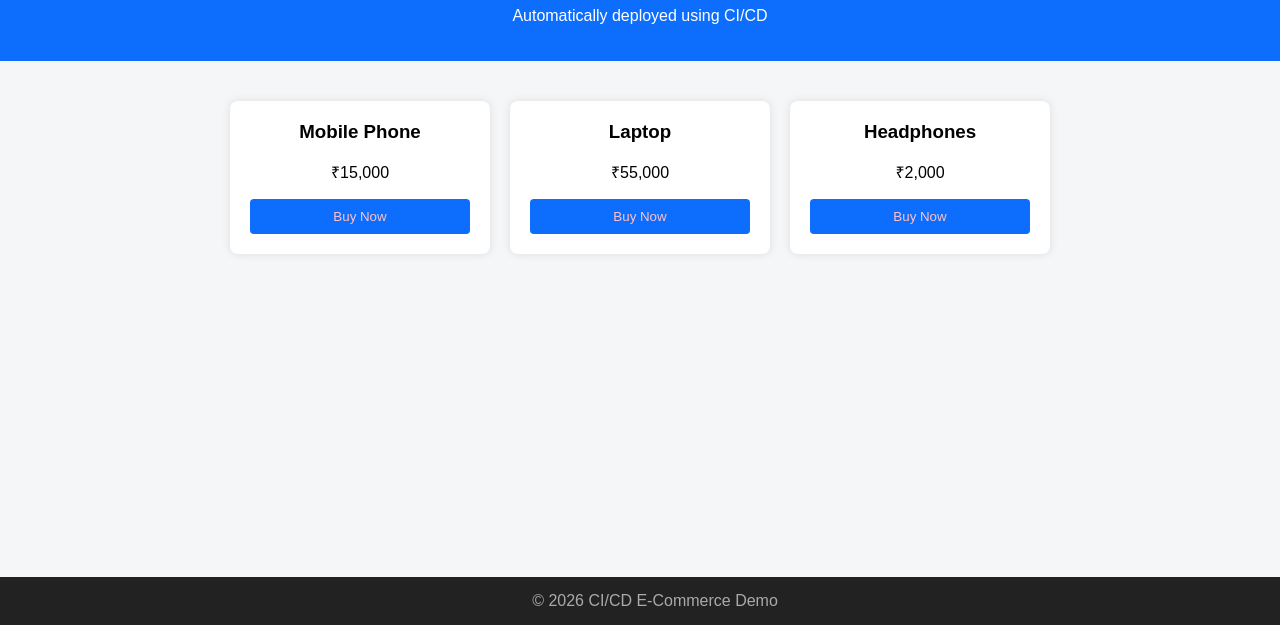
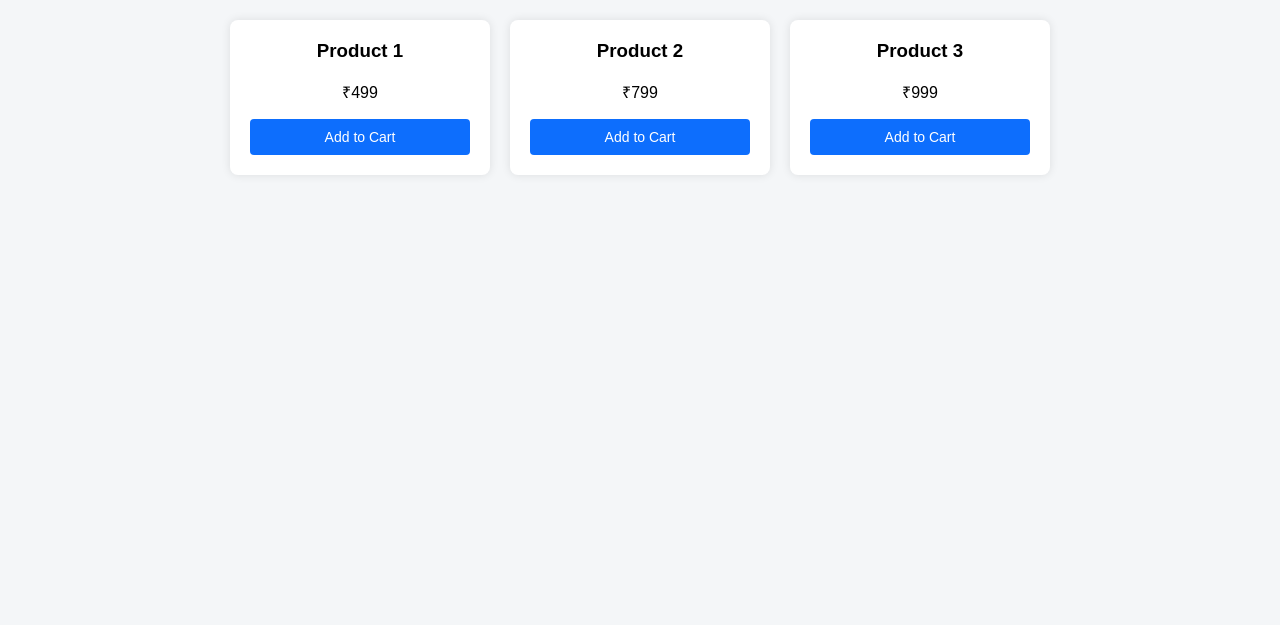
Before and after one commit to Kranthi766/cicd-ecommerce-app, a website: page src/index.html in a window 1280 px wide. Shown: the part 175-800 px from the top of the page. Drawn offline with Linux system fonts and the light colour scheme.

Commit message:
Fix HTML structure and update UI

```diff
--- a/src/index.html
+++ b/src/index.html
@@ -1,86 +1,87 @@
 <!DOCTYPE html>
-<html>
+<html lang="en">
 <head>
-  <h1>Welcome to Our New E-Commerce Store 🚀</h1>
+  <meta charset="UTF-8">
+  <title>CI/CD E-Commerce App</title>
+
   <style>
     body {
       margin: 0;
       font-family: Arial, sans-serif;
       background: #f4f6f8;
     }
+
     header {
       background: #0d6efd;
       color: white;
       padding: 20px;
       text-align: center;
     }
+
     .container {
       display: flex;
       justify-content: center;
       gap: 20px;
       margin: 40px;
+      flex-wrap: wrap;
     }
+
     .card {
       background: white;
       padding: 20px;
       width: 220px;
       border-radius: 8px;
-      box-shadow: 0 0 10px rgba(0,0,0,0.1);
+      box-shadow: 0 0 10px rgba(0, 0, 0, 0.1);
       text-align: center;
     }
+
     .card h3 {
       margin-top: 0;
     }
+
     button {
       background: #0d6efd;
-      color: pink;
+      color: white;
       border: none;
       padding: 10px;
       width: 100%;
       cursor: pointer;
       border-radius: 4px;
+      font-size: 14px;
     }
-    footer {
-      text-align: center;
-      padding: 15px;
-      background: #222;
-      color: #aaa;
-      position: fixed;
-      bottom: 0;
-      width: 100%;
+
+    button:hover {
+      background: #0b5ed7;
     }
   </style>
 </head>
+
 <body>
 
   <header>
-  <h1>🛒 CI/CD E-Commerce App</h1>
-  <p>Automatically deployed using CI/CD</p>
+    <h1>Welcome to Our New E-Commerce Store 🚀</h1>
+    <p>Deployed automatically using CI/CD Pipeline</p>
   </header>
 
   <div class="container">
     <div class="card">
-    <h3>Mobile Phone</h3>
-    <p>₹15,000</p>
-    <button>Buy Now</button>
+      <h3>Product 1</h3>
+      <p>₹499</p>
+      <button>Add to Cart</button>
     </div>
 
     <div class="card">
-    <h3>Laptop</h3>
-    <p>₹55,000</p>
-    <button>Buy Now</button>
+      <h3>Product 2</h3>
+      <p>₹799</p>
+      <button>Add to Cart</button>
     </div>
 
     <div class="card">
-    <h3>Headphones</h3>
-    <p>₹2,000</p>
-    <button>Buy Now</button>
+      <h3>Product 3</h3>
+      <p>₹999</p>
+      <button>Add to Cart</button>
     </div>
   </div>
 
-<footer>
-  © 2026 CI/CD E-Commerce Demo
-</footer>
-
 </body>
 </html>
```
Lines whose indentation alone changed are shown as unchanged.
